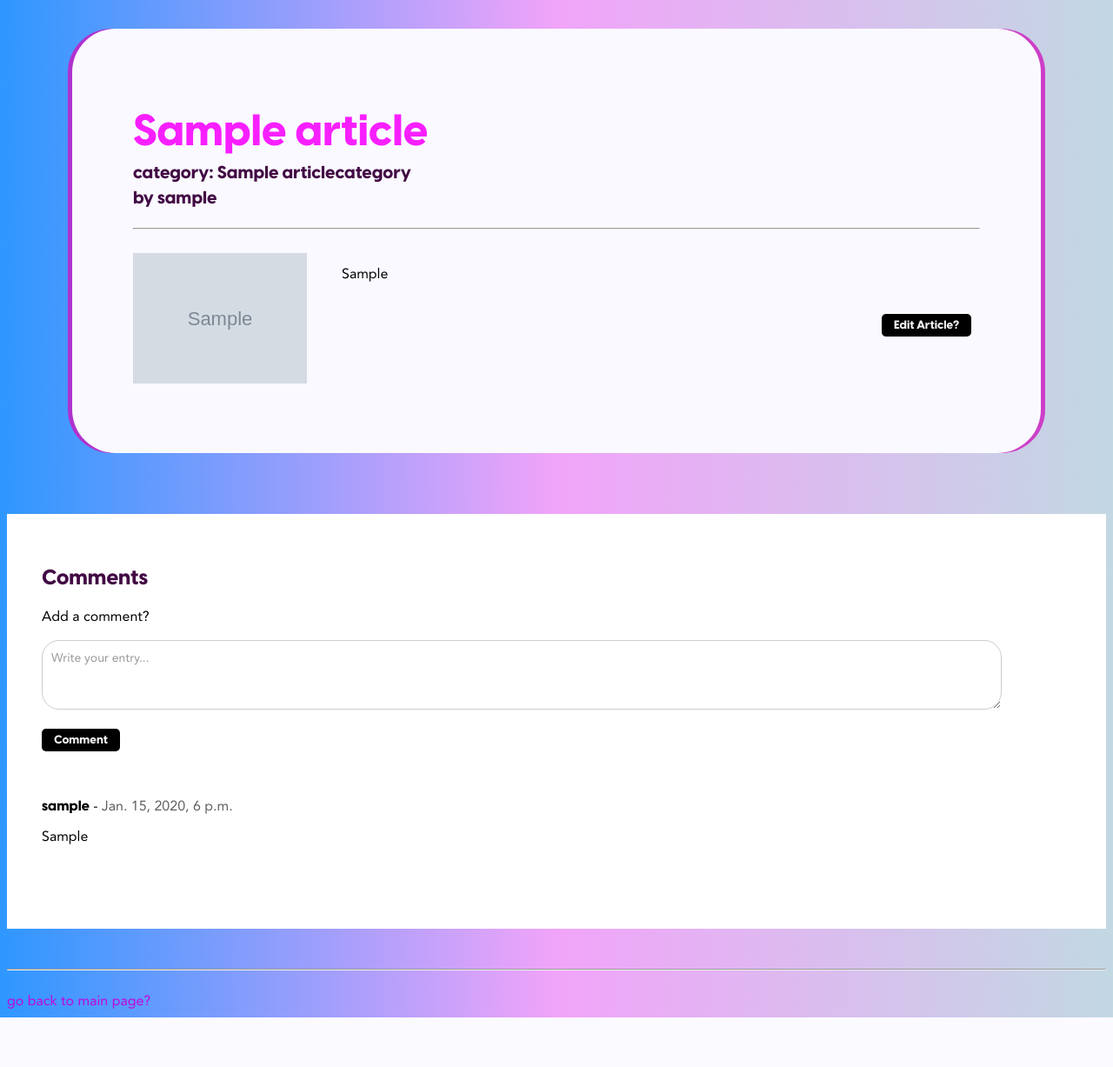
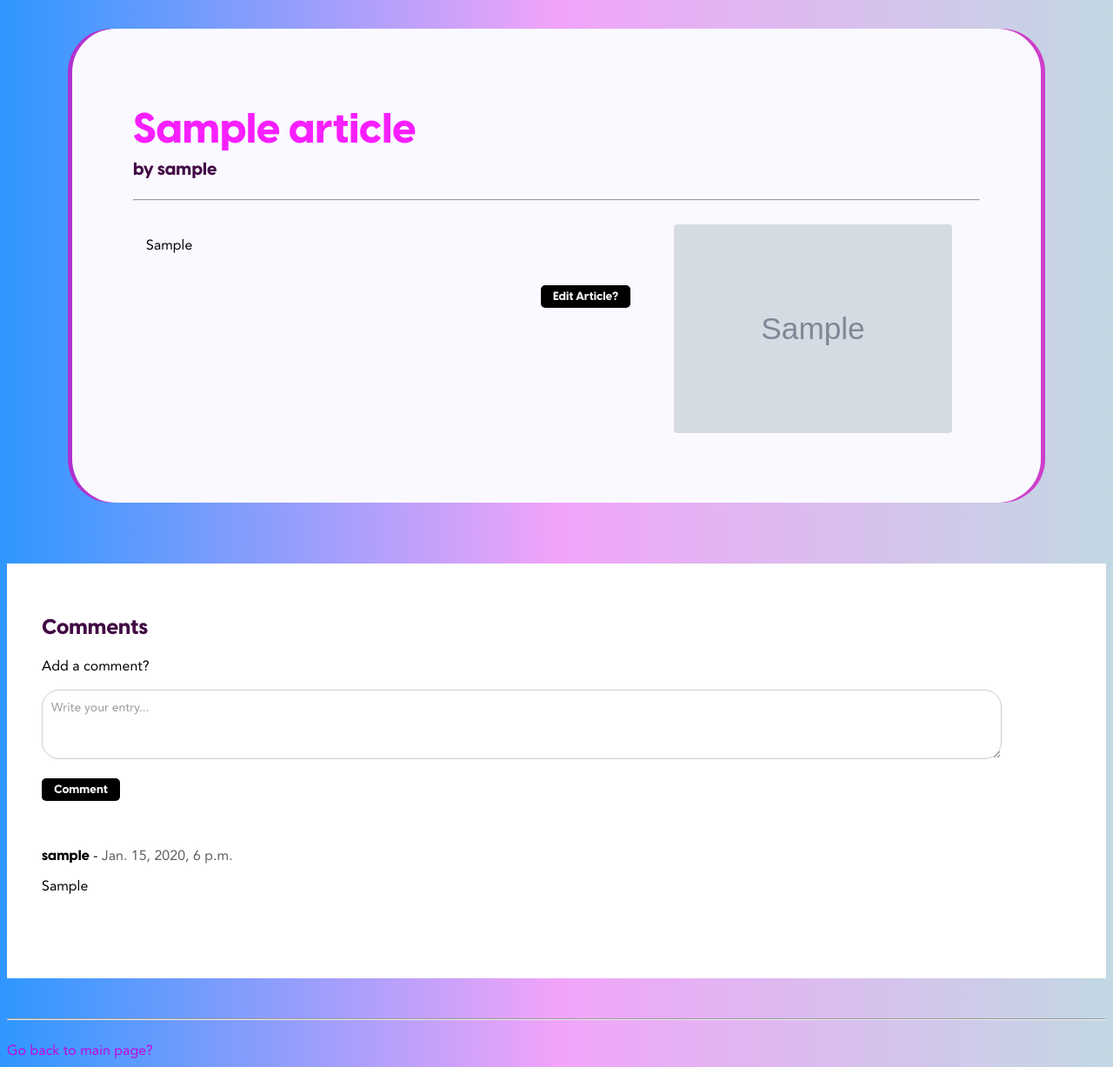
Before and after one commit to dreyan22/hobbysite-G-18, a Django app: page /wiki/article/1/ in a window 1280 px wide. Shown: the part 80-1307 px from the top of the page at 87% size. Before the commit the page ends 1250 px from the top, so only its background shows below. Run offline with Django 5.2, Linux system fonts and the light colour scheme; a user stored in the database is signed in; tables that the repository leaves empty hold one stand-in row (values such as "Sample post"); grey boxes marked "Sample" are stand-in pictures.

Commit message:
Fixed html errors

```diff
--- a/hobbysite/wiki/templates/article.html
+++ b/hobbysite/wiki/templates/article.html
@@ -2,16 +2,15 @@
 {% block content %}
 {% load static %}
 
-<div class="article_cont">
+<div class="article_container">
     <div class="article_page">
-        <h2><b class="different-color" style="font-size:50px;">{{ object.title }}</b>
+        <h2><b class="different-color" style="font-size:48px;">{{ object.title }}</b>
             <br>
             <span style="font-size:20px;">
-                category: {{object.category}}<br>
                 by {{object.author}}</span></h2> <hr>
         {% if object.header_image %}
         <br>
-            <img src="{{ object.header_image.url }}" alt="Header Image" class="article_img" style="width:200px;">
+            <img src="{{ object.header_image.url }}" alt="Header Image" class="article_image" style="width:320px;">
         {% endif %}
 
         <div class="article_page_content">
--- a/hobbysite/wiki/templates/article_gallery.html
+++ b/hobbysite/wiki/templates/article_gallery.html
@@ -4,7 +4,7 @@
 {% load static %}
 <div class="main_cont">
         {% for images in articles %}
-            <img src="/media/{{images.header_image}}" alt="Header Image" class="article_img" style="width:100px;height:100px;overflow-x:hidden;display:flex;">
+            <img src="/media/{{images.header_image}}" alt="Header Image" class="article_image" style="width:100px;height:100px;overflow-x:hidden;display:flex;">
         {% endfor %}
 
 </div>
--- a/hobbysite/wiki/templates/base.html
+++ b/hobbysite/wiki/templates/base.html
@@ -174,7 +172,7 @@
             color: rgb(240, 141, 253);
         }
 
-        .article_cont {
+        .article_container {
             background-color:rgba(207, 20, 192, 0.769);
             overflow:hidden;
             border-radius:50px;
@@ -324,9 +321,11 @@
 
         }
 
-        .article_img {
-            float: left;
-            margin-right:40px;
+        .article_image {
+            float: right;
+            border-radius: 4px;
+            margin-left: 40px;
+            margin-right:32px;
             margin-bottom:10px;
         }
 
@@ -482,7 +482,7 @@
             <footer>
                 <br><br><hr>
                 <br>
-                <a href="/wiki/articles">go back to main page?</a>
+                <a href="/wiki/articles">Go back to main page?</a>
                 <br>
             </footer>
             {% endif %}
```
Also changed, not shown: other parts of hobbysite/wiki/templates/base.html (+35 -37 lines), hobbysite/wiki/templates/article_site.html (+8 -8 lines).
